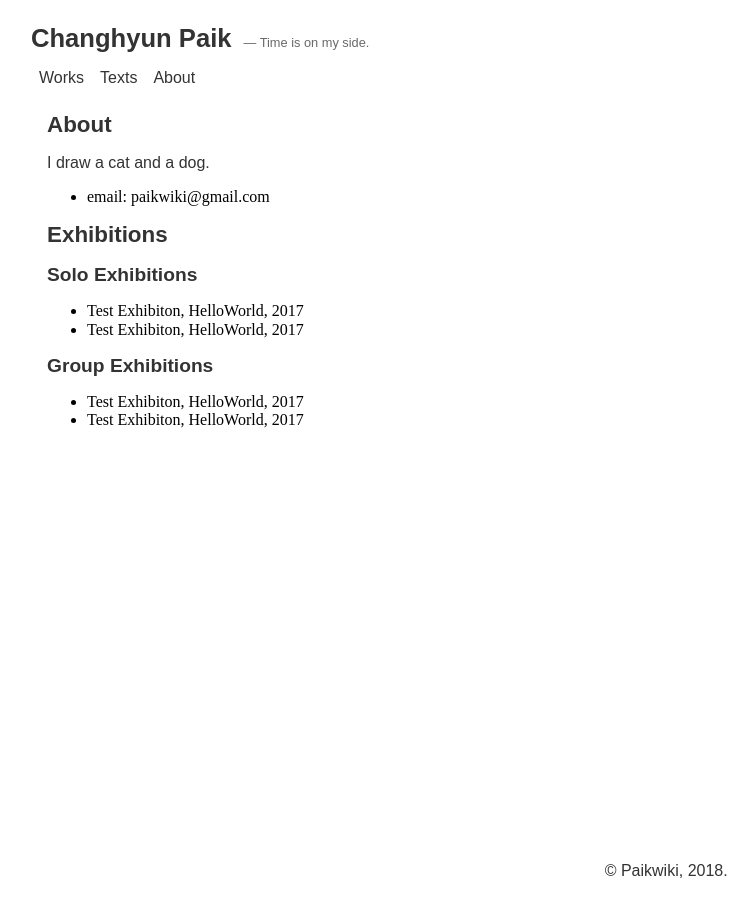
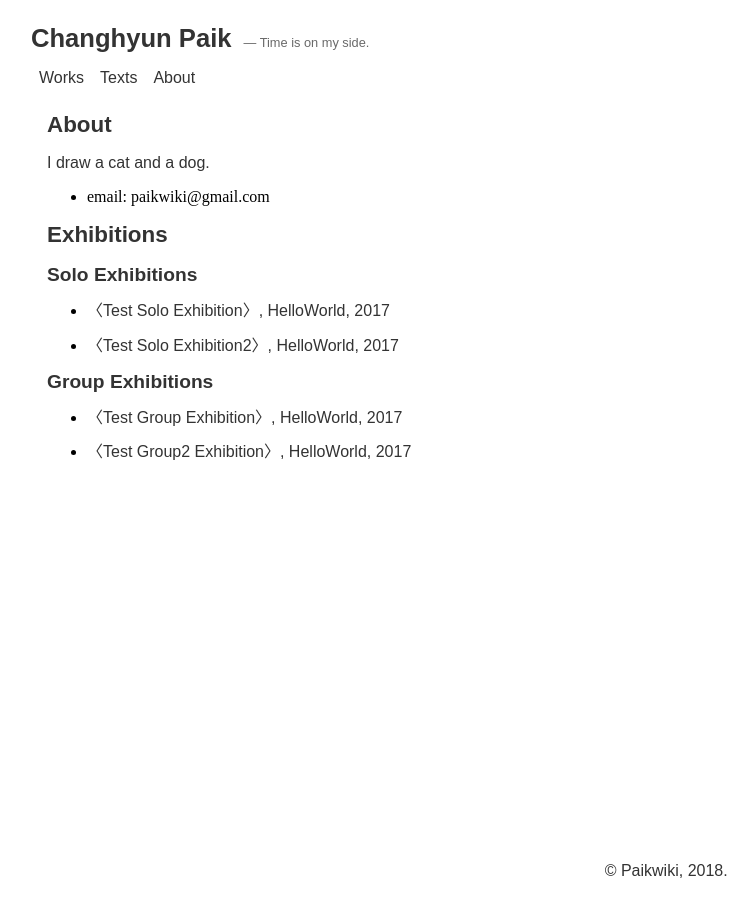
Before and after one commit to paikwiki/jt-alpha, a Jekyll site: the page built from About.md, in a window 1280 px wide. Shown: the whole page, without its empty margins (9-763 px from the left). Built offline with Jekyll 4.4.1, drawn with Linux system fonts in a browser that asks for light colours.

Commit message:
Add list of exhibitions in data.yml️:tent:

```diff
--- a/About.md
+++ b/About.md
@@ -10,12 +10,14 @@
 
 # Exhibitions
 
-## Solo Exhibitions
+{% for exgroup in site.data.author.exhibitions %}
 
-- Test Exhibiton, HelloWorld, 2017
-- Test Exhibiton, HelloWorld, 2017
+## {{ exgroup.title }}
 
-## Group Exhibitions
+{% for exitem in exgroup.list %}
 
-- Test Exhibiton, HelloWorld, 2017
-- Test Exhibiton, HelloWorld, 2017
+- {{ exitem }}
+
+{% endfor %}
+
+{% endfor %}
```
Also changed, not shown: _data/author.yml (+12 -0 lines).
